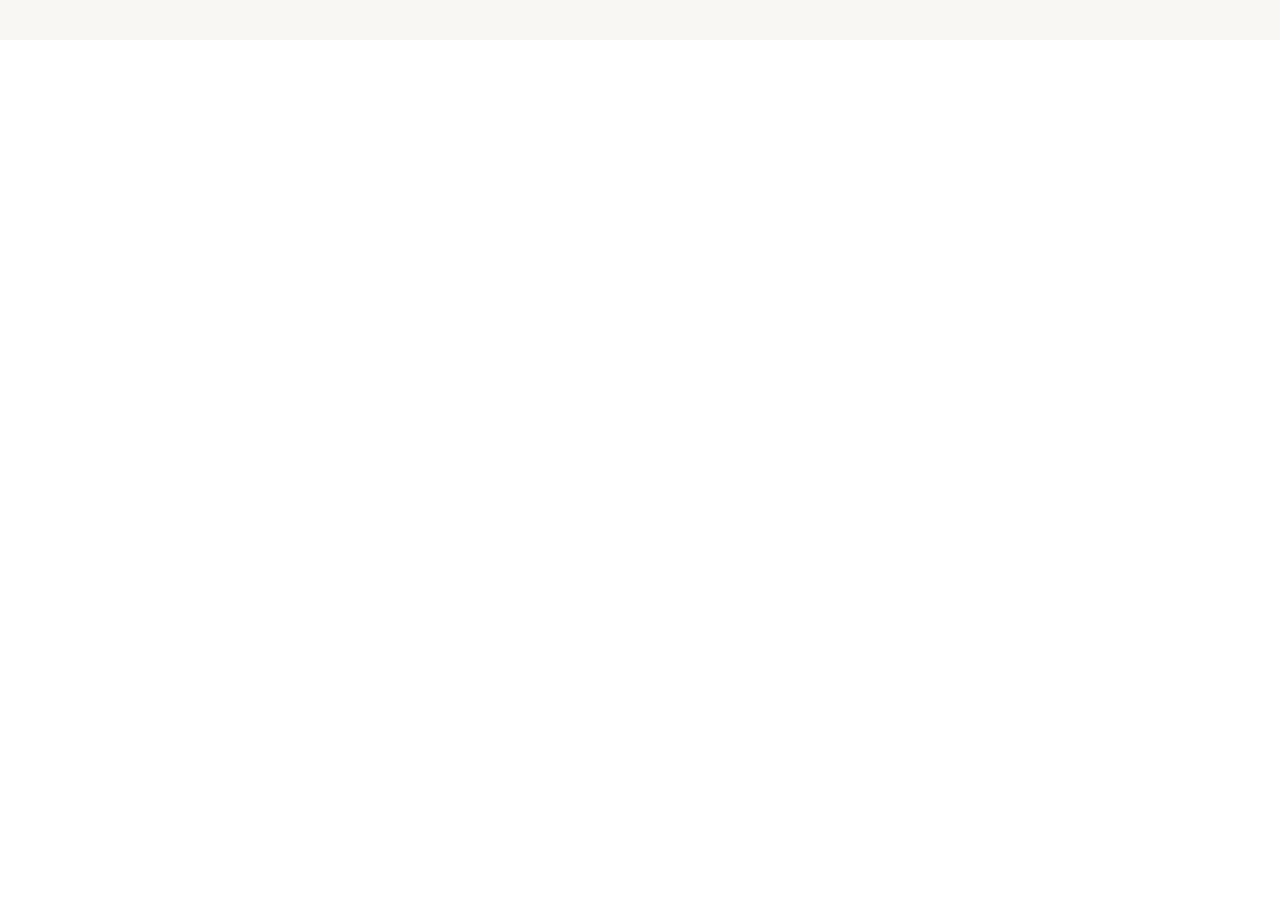
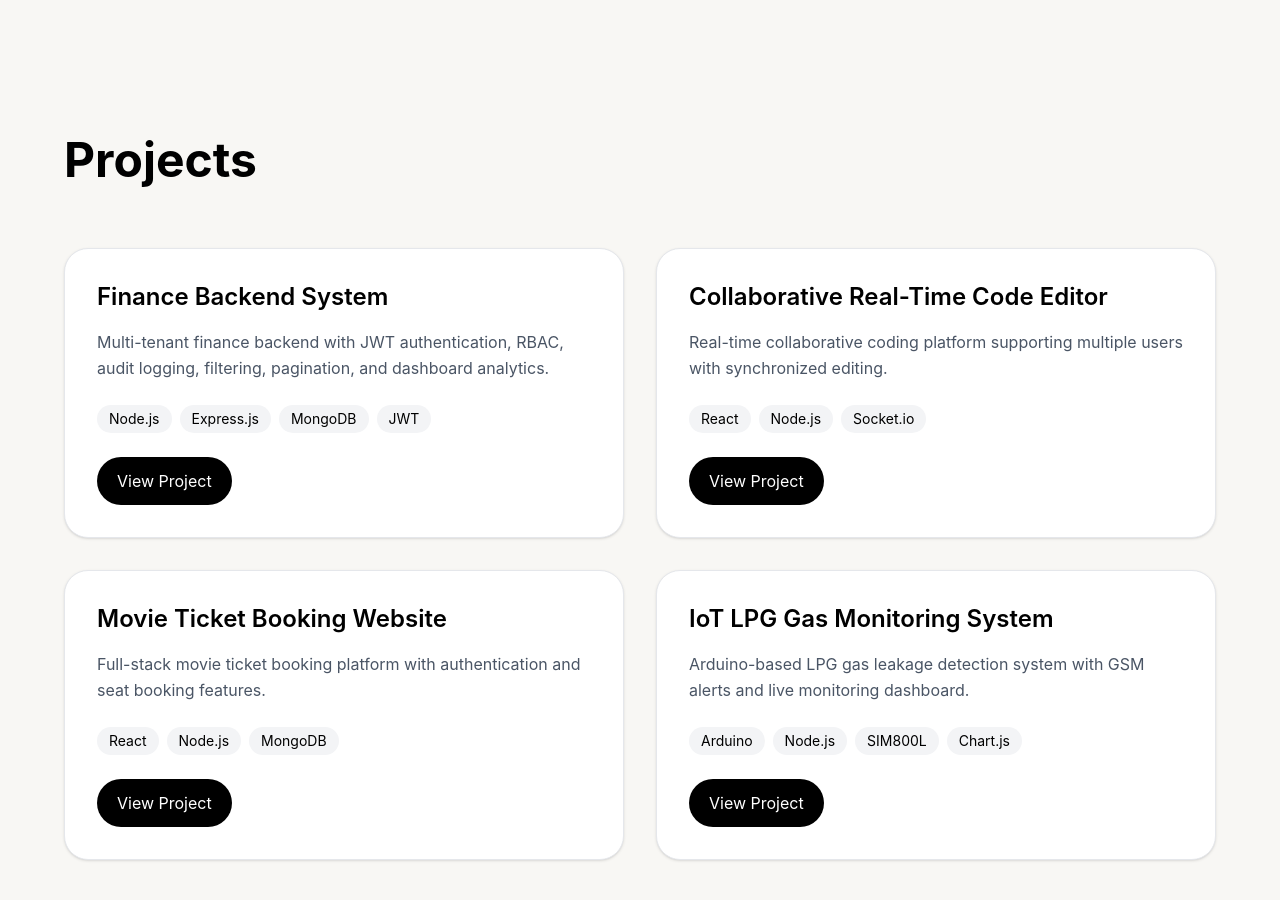
Before and after one commit to rishika-2626/Portfolio, a React app: page / in a window 1280 px wide. Shown: the part 840-1740 px from the top of the page. Before the commit the page ends 880 px from the top, so only its background shows below. Built offline with nearby package versions, Linux system fonts and the light colour scheme; the HTML template or start-up script is replaced by a standard one.

Commit message:
added projects section

```diff
--- a/src/App.jsx
+++ b/src/App.jsx
@@ -1,11 +1,12 @@
 import Navbar from './components/Navbar'
 import Hero from './components/Hero'
-
+import Projects from './components/Projects'
 function App() {
   return (
      <div>
       <Navbar />
       <Hero />
+      <Projects />
     </div>
   )
 }
--- /dev/null
+++ b/src/components/ProjectCard.jsx
@@ -0,0 +1,36 @@
+function ProjectCard({ title, description, tech, github }) {
+  return (
+    <div className="bg-white rounded-3xl p-8 shadow-sm border border-gray-200">
+
+      <h3 className="text-2xl font-semibold mb-4">
+        {title}
+      </h3>
+
+      <p className="text-gray-600 mb-6 leading-relaxed">
+        {description}
+      </p>
+
+      <div className="flex flex-wrap gap-2 mb-6">
+        {tech.map((item, index) => (
+          <span
+            key={index}
+            className="bg-gray-100 px-3 py-1 rounded-full text-sm"
+          >
+            {item}
+          </span>
+        ))}
+      </div>
+
+      <a
+        href={github}
+        target="_blank"
+        className="inline-block bg-black text-white px-5 py-3 rounded-full hover:bg-gray-800 transition"
+      >
+        View Project
+      </a>
+
+    </div>
+  )
+}
+
+export default ProjectCard
--- a/src/components/Projects.jsx
+++ b/src/components/Projects.jsx
@@ -0,0 +1,34 @@
+import projects from '../data/projects'
+import ProjectCard from './ProjectCard'
+
+function Projects() {
+  return (
+    <section className="bg-[#f8f7f4] px-8 md:px-16 py-24">
+
+      <div className="max-w-7xl mx-auto">
+
+        <h2 className="text-5xl font-bold mb-16">
+          Projects
+        </h2>
+
+        <div className="grid grid-cols-1 md:grid-cols-2 gap-8">
+
+          {projects.map((project, index) => (
+            <ProjectCard
+              key={index}
+              title={project.title}
+              description={project.description}
+              tech={project.tech}
+              github={project.github}
+            />
+          ))}
+
+        </div>
+
+      </div>
+
+    </section>
+  )
+}
+
+export default Projects
--- /dev/null
+++ b/src/data/projects.js
@@ -0,0 +1,69 @@
+const projects = [
+  {
+    title: "Finance Backend System",
+
+    description:
+      "Multi-tenant finance backend with JWT authentication, RBAC, audit logging, filtering, pagination, and dashboard analytics.",
+
+    tech: [
+      "Node.js",
+      "Express.js",
+      "MongoDB",
+      "JWT",
+    ],
+
+    github:
+      "https://github.com/rishika-2626/finance-backend.git",
+  },
+
+  {
+    title: "Collaborative Real-Time Code Editor",
+
+    description:
+      "Real-time collaborative coding platform supporting multiple users with synchronized editing.",
+
+    tech: [
+      "React",
+      "Node.js",
+      "Socket.io",
+    ],
+
+    github:
+      "https://github.com/007Vd/cce.git",
+  },
+
+  {
+    title: "Movie Ticket Booking Website",
+
+    description:
+      "Full-stack movie ticket booking platform with authentication and seat booking features.",
+
+    tech: [
+      "React",
+      "Node.js",
+      "MongoDB",
+    ],
+
+    github:
+      "https://github.com/Raga1045/Movie-Ticket-Booking.git",
+  },
+
+  {
+    title: "IoT LPG Gas Monitoring System",
+
+    description:
+      "Arduino-based LPG gas leakage detection system with GSM alerts and live monitoring dashboard.",
+
+    tech: [
+      "Arduino",
+      "Node.js",
+      "SIM800L",
+      "Chart.js",
+    ],
+
+    github:
+      "https://github.com/rishika-2626/lpg-leak-monitor.git",
+  },
+]
+
+export default projects
```
